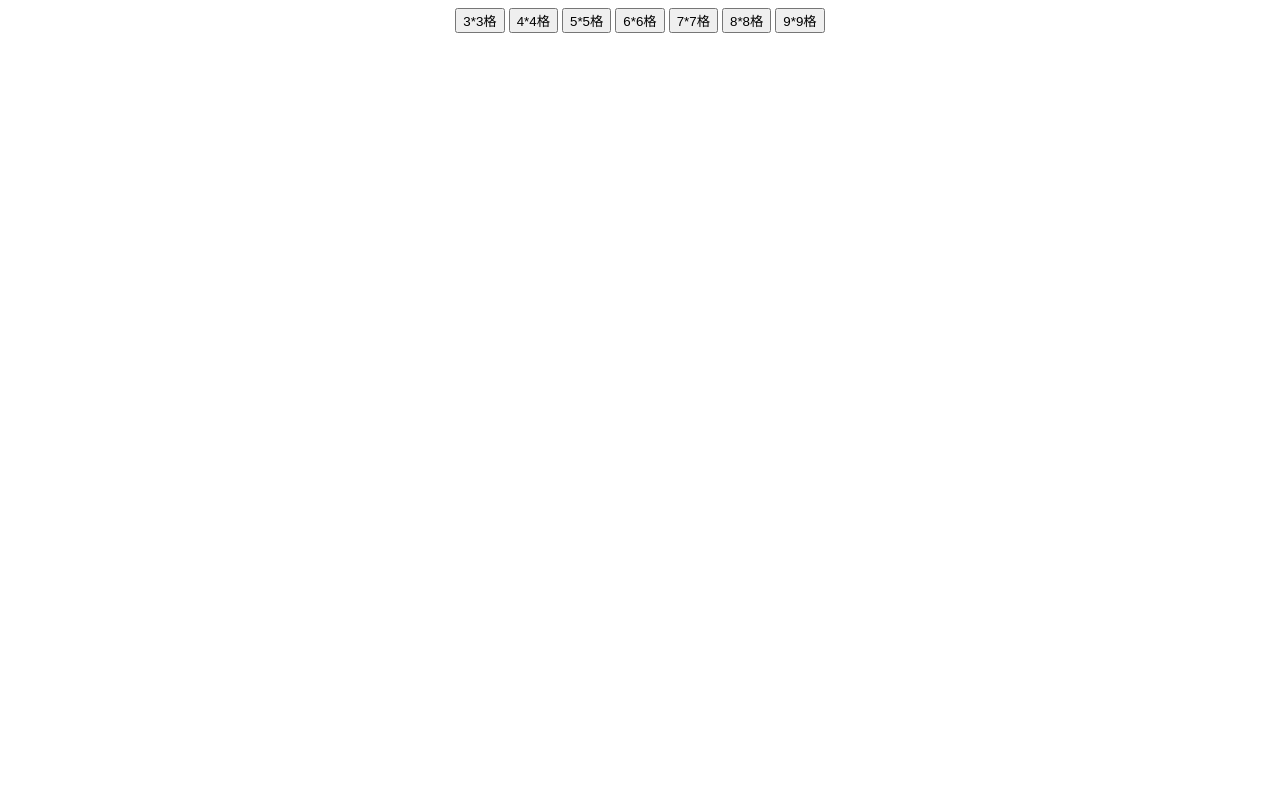
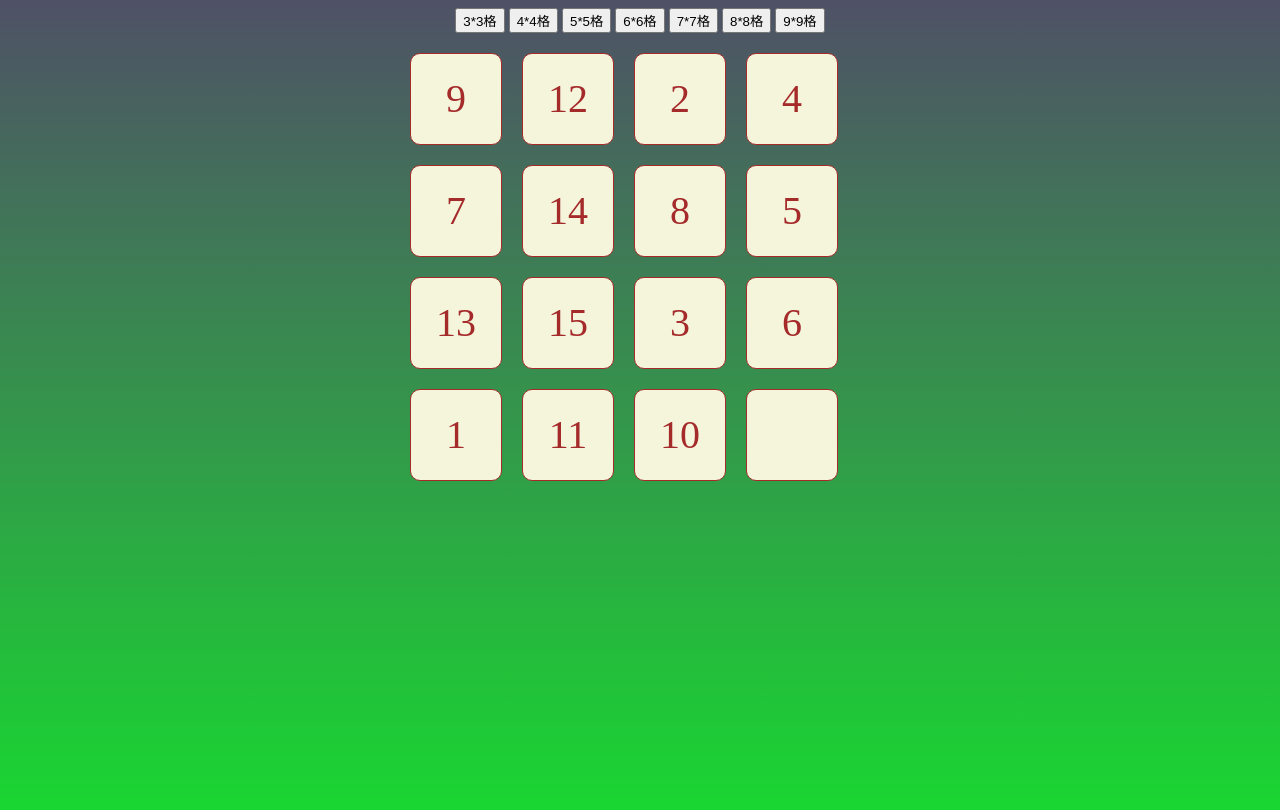
Before and after one commit to heroyan/games, a plain HTML site: page huarongdao/index.html in a window 1280 px wide. Drawn offline with Linux system fonts and the light colour scheme.

Commit message:
add background

```diff
--- a/huarongdao/index.html
+++ b/huarongdao/index.html
@@ -4,6 +4,9 @@
     <meta charset="UTF-8">
     <title>数字华容道</title>
     <style>
+        html {
+            background: linear-gradient(to bottom, #4F5166 0%,#17dd2f 100%);
+        }
         #container {
             margin: auto;
             width: 800px;
--- a/huarongdao/index.js
+++ b/huarongdao/index.js
@@ -25,7 +25,7 @@ function genTable(num) {
     emptyY = num - 1
     global_x = emptyX
     global_y = emptyY
-    arr = randMove(arr, emptyX, emptyY, 1000)
+    arr = randMove(arr, emptyX, emptyY, 10000)
     global_arr = arr
     console.log(arr)
     // 开始移动
@@ -41,7 +41,7 @@ function genTable(num) {
     global_start = new Date()
 }
 
-// 随机移动
+// 随机移动， 从目标位置开始随机打乱
 function randMove(arr, emptyX, emptyY, moveTimes) {
     num = arr.length
     offset = [[-1, 0], [1, 0], [0, 1], [0, -1]]
@@ -163,3 +163,6 @@ function isFinished() {
 
     return true
 }
+
+// 默认展示 4*4 格
+genTable(4)
```
